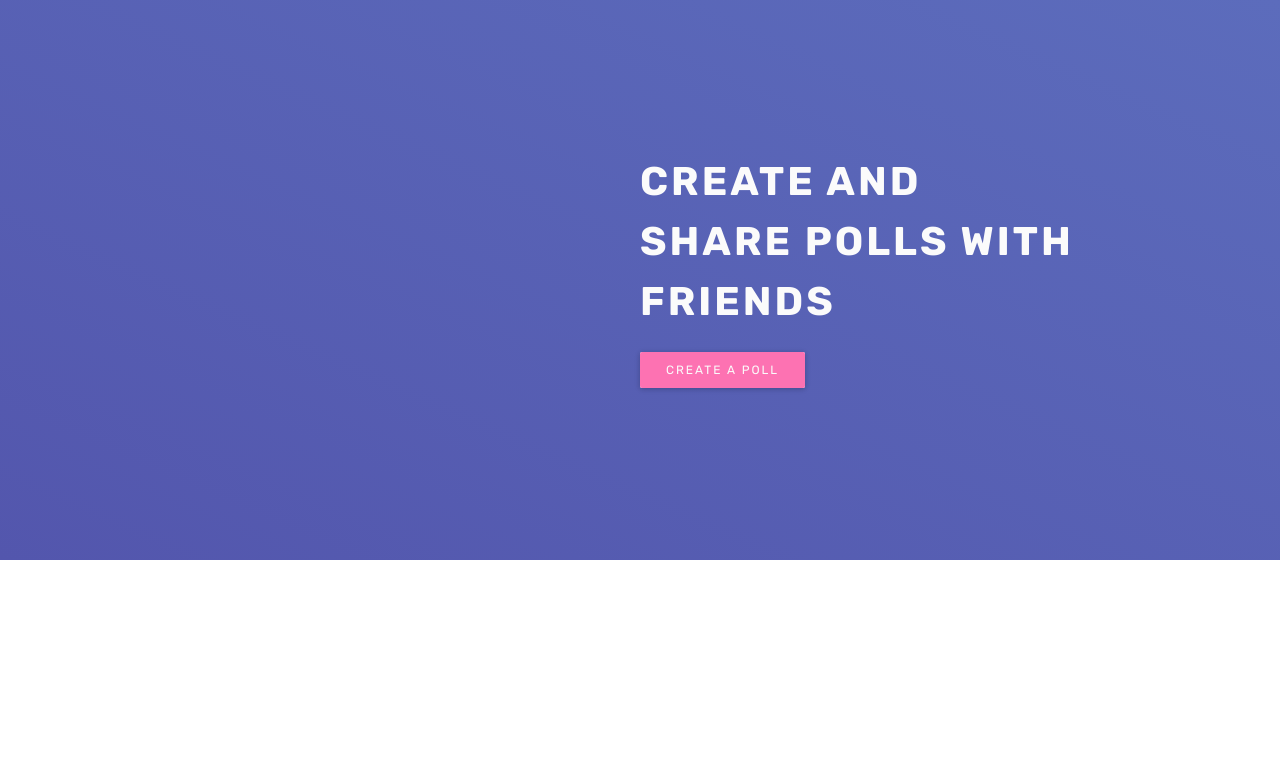
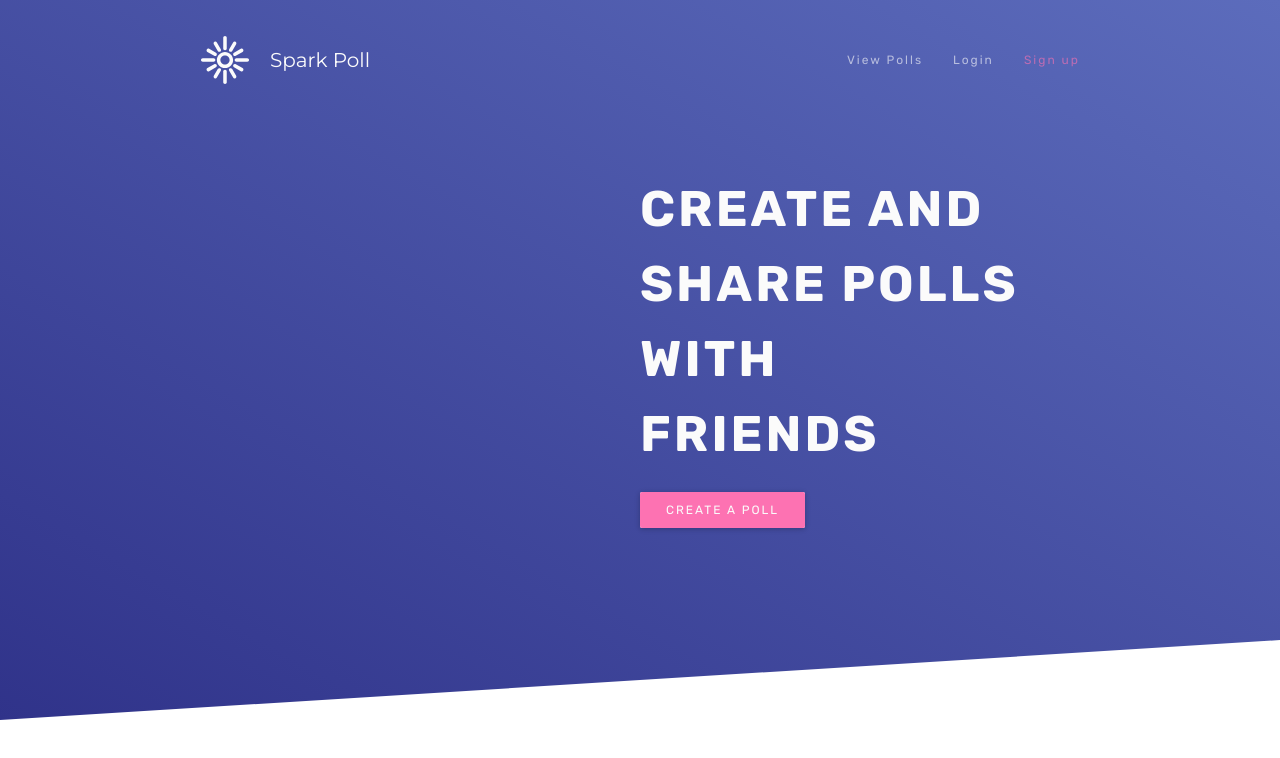
Before and after one commit to abohannon/spark-poll, a React app in the folder client/: page / in a window 1280 px wide. Built offline with nearby package versions, Linux system fonts and the light colour scheme.

Commit message:
More frontend work

```diff
--- a/client/src/components/App.js
+++ b/client/src/components/App.js
@@ -1,5 +1,6 @@
 import React, { Component } from 'react';
 import MuiThemeProvider from 'material-ui/styles/MuiThemeProvider';
+import Nav from './Nav';
 import Header from './Header';
 
 class App extends Component {
@@ -7,6 +8,7 @@ class App extends Component {
     return (
       <MuiThemeProvider>
         <div className="App">
+          <Nav />
           <Header />
         </div>
       </MuiThemeProvider>
--- a/client/src/components/Header.js
+++ b/client/src/components/Header.js
@@ -3,22 +3,24 @@ import {
   COLOR_PINK,
   COLOR_WHITE,
   COLOR_PURPLE,
+  COLOR_PURPLE_LIGHT,
   COLOR_BLUE,
   TEXT_PRIMARY,
 } from '../constants/style';
 import { Button } from './common';
-import Spark from '../images/icons/Spark';
 
 const styles = {
   headerStyle: {
     display: 'flex',
     flexDirection: 'row',
     justifyContent: 'flex-end',
-    height: '70vh',
+    height: '90vh',
     width: '100%',
     position: 'relative',
     background: `linear-gradient(to right top, ${COLOR_PURPLE}, ${COLOR_BLUE})`,
-    padding: '3rem',
+    padding: '14rem 20rem',
+    '-webkit-clip-path': 'polygon(0 0, 100% 0, 100% 90vh, 0% 100%)',
+    clipPath: 'polygon(0 0, 100% 0, 100% 80vh, 0% 100%)',
   },
   headerContentStyle: {
     display: 'flex',
@@ -53,7 +55,7 @@ const Header = () => {
           <span style={{ display: 'block' }}>share polls with</span>
           <span style={{ display: 'block' }}>friends</span>
         </h1>
-        <Button type="primary">Create a poll</Button>
+        <Button type="primary" margin>Create a poll</Button>
       </div>
     </div>
   );
--- /dev/null
+++ b/client/src/components/Nav.js
@@ -0,0 +1,72 @@
+import React, { Component } from 'react';
+import Spark from '../images/icons/Spark';
+import { COLOR_WHITE_50, COLOR_WHITE, COLOR_PINK } from '../constants/style';
+
+const styles = {
+  navContainerStyle: {
+    display: 'flex',
+    flexDirection: 'row',
+    alignItems: 'center',
+    justifyContent: 'space-between',
+    width: '100%',
+    position: 'absolute',
+    top: 0,
+    color: COLOR_WHITE,
+    zIndex: 100,
+    paddingLeft: '20rem',
+    paddingRight: '20rem',
+    height: '12rem',
+  },
+  navLogoStyle: {
+    display: 'flex',
+    flexDirection: 'row',
+    alignItems: 'center',
+  },
+  navLinkContainerStyle: {
+    display: 'flex',
+    fontFamily: '\'Rubik\', sans-serif',
+    fontWeight: 400,
+    fontSize: '1.2rem',
+    letterSpacing: '.2rem',
+  },
+  navListStyle: {
+    display: 'flex',
+    flexDirection: 'row',
+    alignItems: 'center',
+    opacity: '.6',
+  },
+  navLinkStyle: {
+    listStyleType: 'none',
+    marginLeft: '3rem',
+  },
+};
+
+class Nav extends Component {
+  render() {
+    const {
+      navContainerStyle,
+      navLinkContainerStyle,
+      navLogoStyle,
+      navListStyle,
+      navLinkStyle,
+    } = styles;
+
+    return (
+      <div className="nav" style={navContainerStyle}>
+        <div className="nav__logo" style={navLogoStyle}>
+          <Spark fill={COLOR_WHITE} width="50px" height="50px" />
+          <div style={{ marginLeft: '2rem', fontSize: '2rem' }}>Spark Poll</div>
+        </div>
+        <div className="nav__links" style={navLinkContainerStyle}>
+          <ul style={navListStyle}>
+            <li style={navLinkStyle}>View Polls</li>
+            <li style={navLinkStyle}>Login</li>
+            <li style={{ ...navLinkStyle, color: COLOR_PINK }}>Sign up</li>
+          </ul>
+        </div>
+      </div>
+    );
+  }
+}
+
+export default Nav;
--- a/client/src/components/common/Button.js
+++ b/client/src/components/common/Button.js
@@ -38,6 +38,9 @@ const secondaryProps = {
     fontFamily: '\'Rubik\', sans-serif',
     fontWeight: 400,
   },
+  style: {
+    margin: '2rem 0 2rem 0',
+  },
 };
 
 const Button = ({ children, type }) => {
--- a/client/src/constants/style.js
+++ b/client/src/constants/style.js
@@ -1,7 +1,9 @@
-export const COLOR_PURPLE = '#5356ad';
+export const COLOR_PURPLE = '#30338a';
+export const COLOR_PURPLE_LIGHT = '#7b8ff0';
 export const COLOR_BLUE = '#5C6CBC';
 export const COLOR_GREY_LIGHT = '#A5A6CF';
 export const COLOR_WHITE = '#FBFBFB';
+export const COLOR_WHITE_50 = 'rgba(255,255,255,0.5)';
 export const COLOR_PINK = '#FD72B2';
 
 export const TEXT_PRIMARY = '1.6rem';
--- a/client/src/index.css
+++ b/client/src/index.css
@@ -19,7 +19,7 @@ h1, h2, h3, h4 {
 }
 
 h1 {
-  font-size: 4rem;
+  font-size: 5rem;
   letter-spacing: 0.3rem;
 }
 
```
